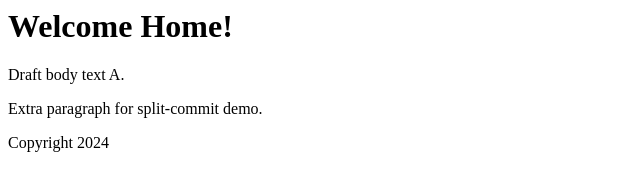
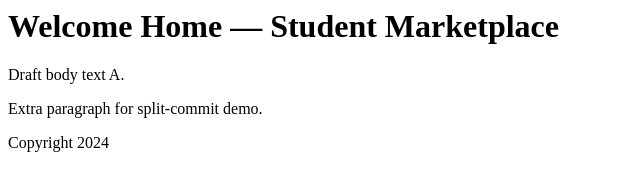
Before and after one commit to Naman1331/Git_tutorial, a plain HTML site: page index.html in a window 1280 px wide. Shown: the whole page, without its empty margins (0-640 px from the left). Drawn offline with Linux system fonts and the light colour scheme.

Commit message:
copy(home): tweak headline for feature branch commiting my changes

```diff
--- a/index.html
+++ b/index.html
@@ -1,4 +1,4 @@
-<h1>Welcome Home!</h1>
+<h1>Welcome Home — Student Marketplace</h1>
 <p>Draft body text A.</p>
 <p>Extra paragraph for split-commit demo.</p>
 
```
